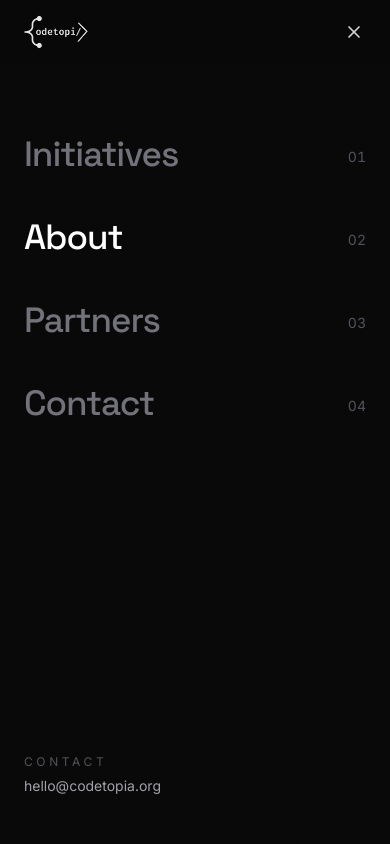
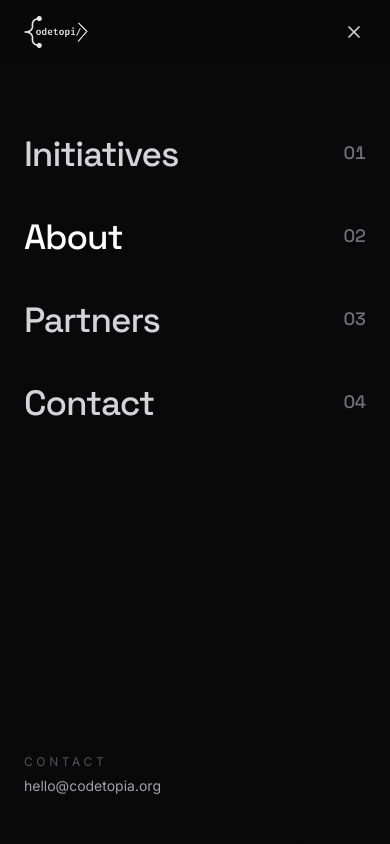
Before and after one commit to codetopiaorg/codetopia.org, a Next.js app: page /about in a window 390 px wide. Both pictures are taken after a click on the button "Toggle menu". Shown: the top 844 px of the page. Built offline with nearby package versions, Linux system fonts and the light colour scheme.

Commit message:
style: make the list numbers bigger and brighten the mobile menu

```diff
--- a/src/components/layout/Navbar.tsx
+++ b/src/components/layout/Navbar.tsx
@@ -124,12 +124,12 @@ export const Navbar = () => {
                       "font-display text-[clamp(34px,9vw,48px)] font-medium tracking-[-0.03em] leading-none transition-colors",
                       isActive(link.href)
                         ? "text-white"
-                        : "text-zinc-500 group-hover:text-white",
+                        : "text-zinc-300 group-hover:text-white",
                     )}
                   >
                     {link.name}
                   </span>
-                  <span className="text-sm text-zinc-600 mb-1 tabular-nums">
+                  <span className="font-display text-lg font-medium text-zinc-500 mb-1 tabular-nums">
                     {String(i + 1).padStart(2, "0")}
                   </span>
                 </Link>
--- a/src/components/sections/InitiativeIndex.tsx
+++ b/src/components/sections/InitiativeIndex.tsx
@@ -24,7 +24,7 @@ export const InitiativeIndex = ({ withDescriptions = false }: Props) => (
         >
           <span
             className={cn(
-              "text-sm text-zinc-600 tabular-nums",
+              "font-display text-base md:text-xl font-medium text-zinc-500 tabular-nums",
               withDescriptions && "pt-2 md:pt-3.5",
             )}
           >
--- a/src/components/sections/Pillars.tsx
+++ b/src/components/sections/Pillars.tsx
@@ -17,7 +17,7 @@ export const Pillars = ({ title, intro }: Props) => {
         <ol className="grid grid-cols-1 sm:grid-cols-2 lg:grid-cols-5 gap-x-8">
           {pillars.map((pillar, i) => (
             <li key={pillar.label} className="pt-6 pb-10">
-              <span className="text-sm text-zinc-600 tabular-nums">
+              <span className="font-display text-base md:text-xl font-medium text-zinc-500 tabular-nums">
                 {String(i + 1).padStart(2, "0")}
               </span>
               <h3 className="mt-6 font-display text-2xl font-medium tracking-[-0.02em] text-white">
```
